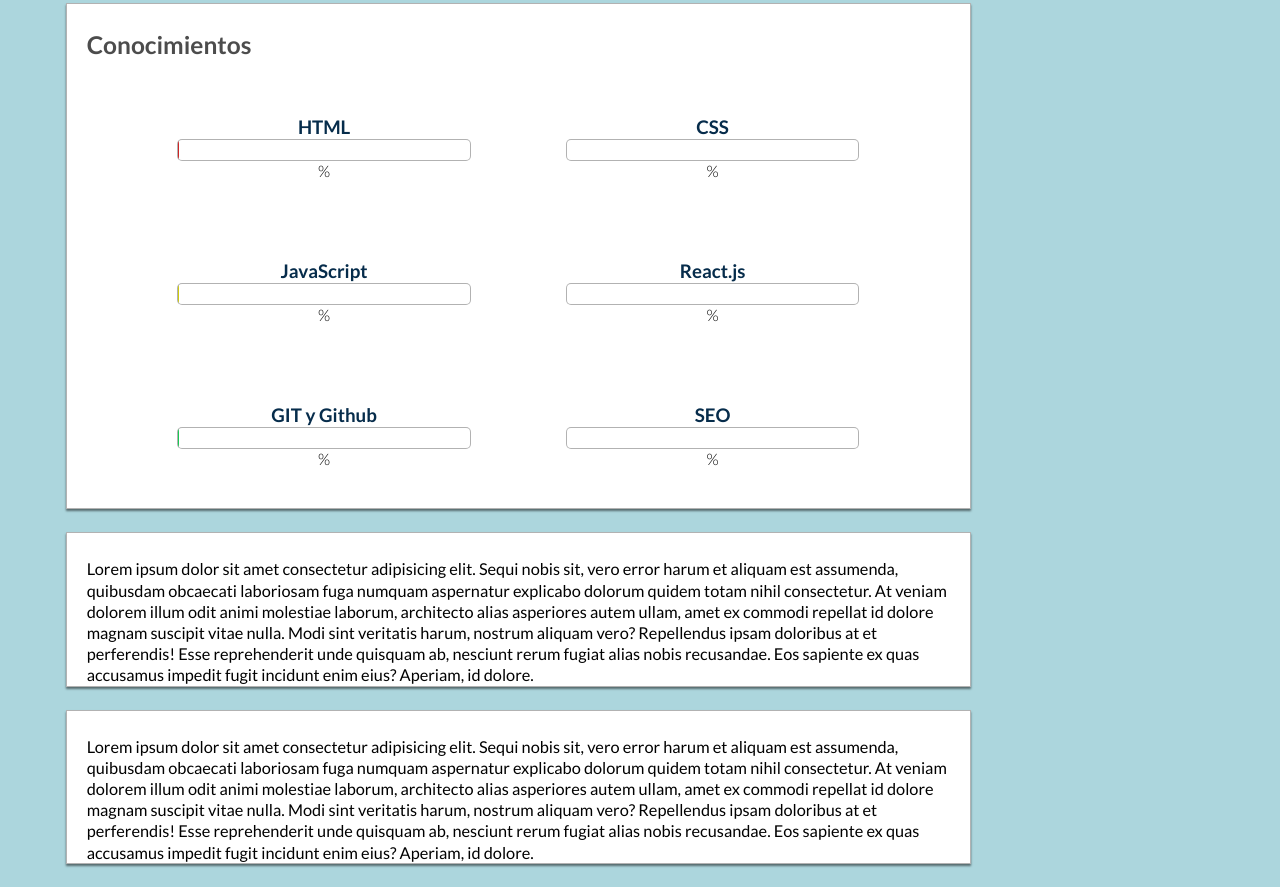
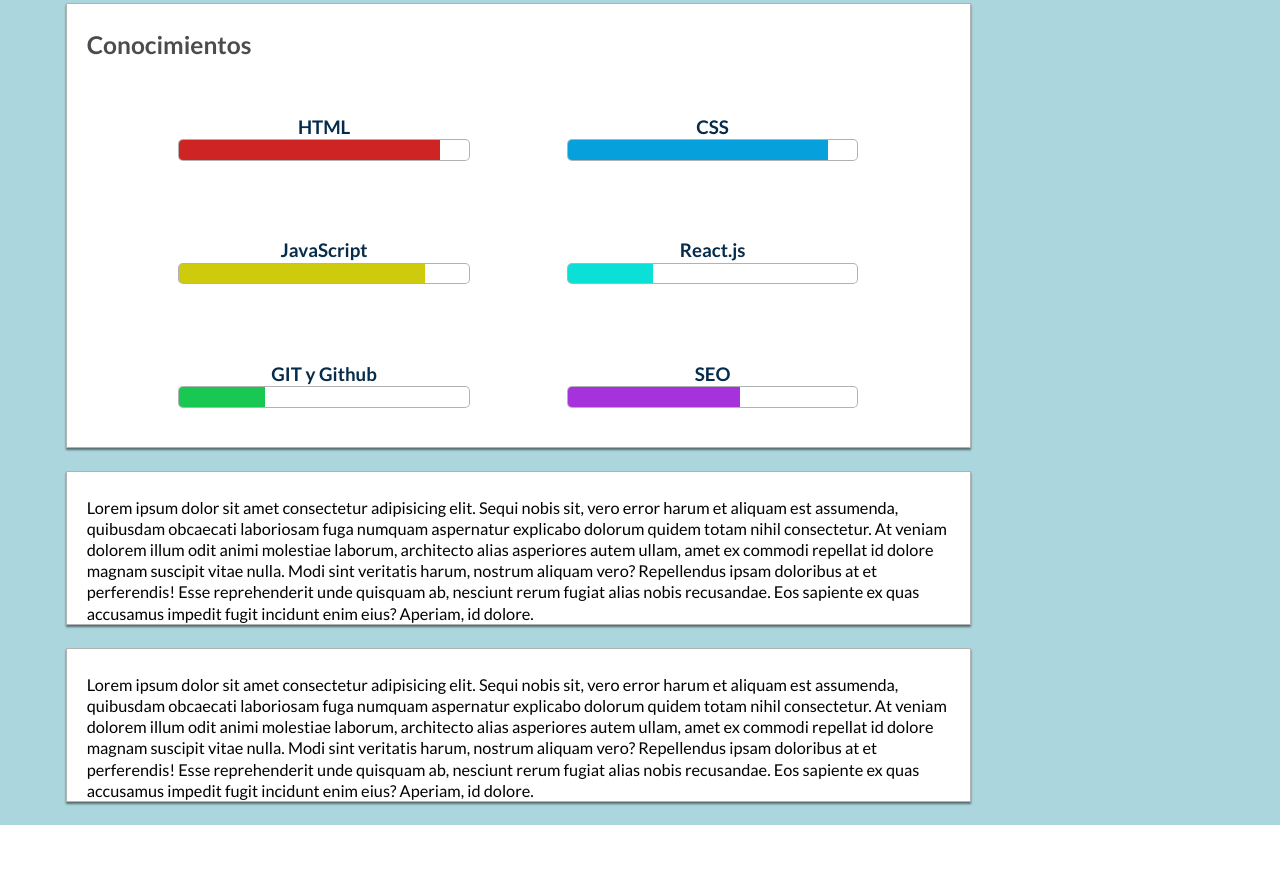
Before and after one commit to Carlos3dg/MyProCV-Project, a plain HTML site: page index.html in a window 1280 px wide. Shown: the part 1540-2427 px from the top of the page. After the commit the page ends 2365 px from the top, so only its background shows below. Drawn offline with Linux system fonts and the light colour scheme.

Commit message:
Create the format of the barChart object in JS and insert the class List from its properties

```diff
--- a/css/main.css
+++ b/css/main.css
@@ -591,53 +591,21 @@ b.visible {
     transition: all 800ms linear;
 }
 
-.html-bar, .css-bar {
+.htmlBar, .cssBar {
     padding-right: 7.5%;
 }
 
-.js-bar {
+.jsBar {
     padding-right: 11.25%;
 }
 
-.react-bar, .git-bar {
+.reactBar, .gitBar {
     padding-right: 52.5%;
 }
 
-.seo-bar {
+.seoBar {
     padding-right: 30%;
 }
-
-@keyframes percentage {
-    0% {
-        content: "~" counter(the-final-countdown) "~";
-    }
-
-    16% {
-        content: "~" counter(the-final-countdown) "~";
-    }
-
-    32% {
-        content: "~" counter(the-final-countdown) "~";
-    }
-
-    48% {
-        content: "~" counter(the-final-countdown) "~";
-    }
-
-    64% {
-        content: "~" counter(the-final-countdown) "~";
-    }
-
-    100% {
-        content: "~" counter(the-final-countdown) "~";
-    }
-}
-
-.dev-skill span::before {
-    counter-increment: the-final-countdown +5;
-    content: ''calc(attr(data-percentage) + 5);
-}
-
 
 .projects-container {
     margin-left: 23px;
--- a/index.html
+++ b/index.html
@@ -122,32 +122,32 @@
                     <div class="dev-skill">
                         <h4 class="subtitle-section">HTML</h4>
                         <div class="bar-chart" style="background-color: var(--redColor);"></div>
-                        <span style="--percentage: '60';" data-percentage="60">%</span>
+                        <span></span>
                     </div>
                     <div class="dev-skill">
                         <h4 class="subtitle-section">CSS</h4>
                         <div class="bar-chart" style="background-color: var(--linksHover);"></div>
-                        <span style="--percentage: '60';">%</span>
+                        <span></span>
                     </div>
                     <div class="dev-skill">
                         <h4 class="subtitle-section">JavaScript</h4>
                         <div class="bar-chart" style="background-color: var(--yellowColor);"></div>
-                        <span style="--percentage: '55';">%</span>
+                        <span></span>
                     </div>
                     <div class="dev-skill">
                         <h4 class="subtitle-section">React.js</h4>
                         <div class="bar-chart" style="background-color: var(--lightBlueColor);"></div>
-                        <span style="--percentage: '0';">%</span>
+                        <span></span>
                     </div>
                     <div class="dev-skill">
                         <h4 class="subtitle-section">GIT y Github</h4>
                         <div class="bar-chart" style="background-color: var(--greenColor);"></div>
-                        <span style="--percentage: '0';">%</span>
+                        <span></span>
                     </div>
                     <div class="dev-skill">
                         <h4 class="subtitle-section">SEO</h4>
                         <div class="bar-chart" style="background-color: var(--purpleColor);"></div>
-                        <span style="--percentage: '30';">%</span>
+                        <span></span>
                     </div>
                 </div>
             </div>
--- a/js/app.js
+++ b/js/app.js
@@ -267,21 +267,30 @@ document.querySelector('.experience-container').addEventListener('mouseleave', f
     }
 }, true);
 
-const barCharts = {
-    htmlBar: [60, 65, 70, 75, 80, 85, 90],
-    cssBar: [60, 65, 70, 75, 80, 85, 90],
-    jsBar: [55, 60, 65, 70, 75, 80, 85],
-    reactBar: [0, 5, 10, 15, 20, 25, 30],
-    gitBar: [0, 5, 10, 15, 20, 25, 30],
-    seoBar: [30, 35, 40, 45, 50, 55, 60],
-}
+const barCharts = [
+    {htmlBar: [60, 65, 70, 75, 80, 85, 90]},
+    {cssBar: [60, 65, 70, 75, 80, 85, 90]},
+    {jsBar: [55, 60, 65, 70, 75, 80, 85]},
+    {reactBar: [0, 5, 10, 15, 20, 25, 30]},
+    {gitBar: [0, 5, 10, 15, 20, 25, 30]},
+    {seoBar: [30, 35, 40, 45, 50, 55, 60]},
+]
 window.addEventListener('scroll', function() {
     const techSkillsTop = document.getElementById('technical-skills').getBoundingClientRect().top;
 
     if (techSkillsTop < 150) {
-        const techSkills = document.querySelectorAll('.bar-chart');
-        techSkills.forEach((element, index) => {
-            element.classList.add(`${barCharts[index]}`);
+        const techSkillsNode = document.querySelectorAll('.bar-chart');
+        const techSkills = Array.prototype.slice.call(techSkillsNode);
+
+        techSkills.forEach(function(element, index) {
+            for(skill in barCharts[index]) {
+                element.classList.add(skill);
+
+                /*for(let i = 0; i<=barCharts[index][skill]; i++) {
+                    element.nextElementSibling.innerHTML = `${i}%`
+                }*/
+
+            }
         });
     }
 })
```
Also changed, not shown: linksdesign.txt.
